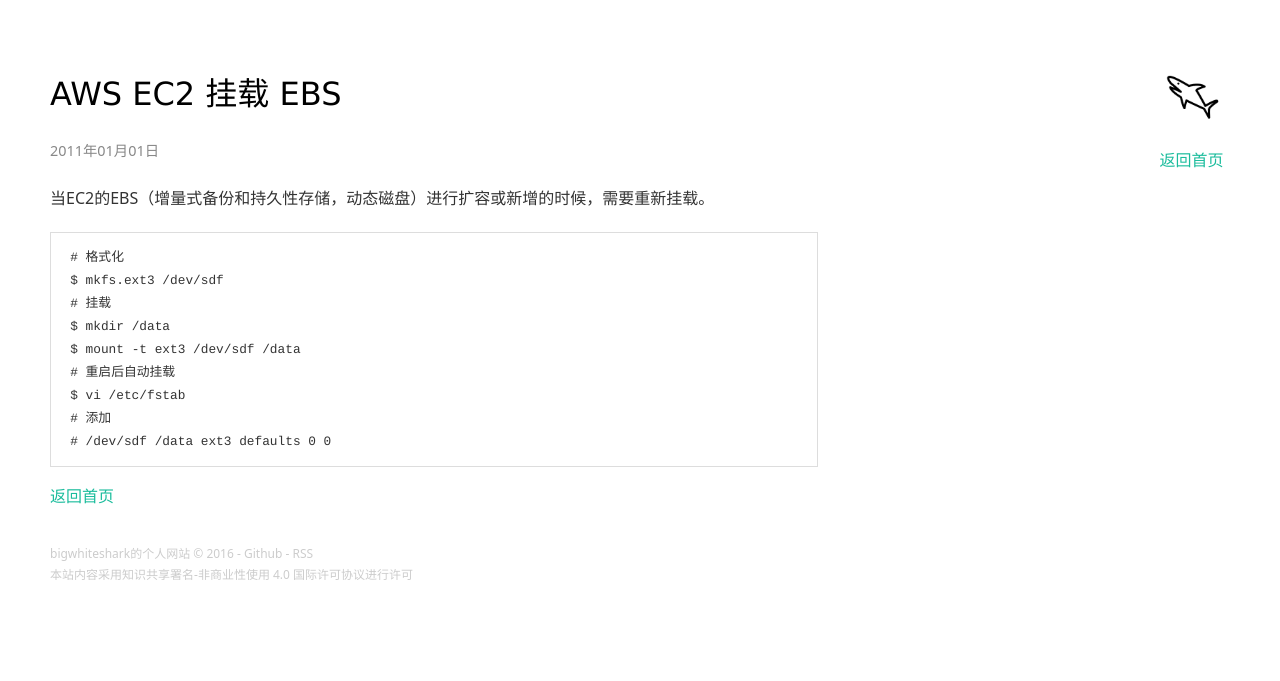
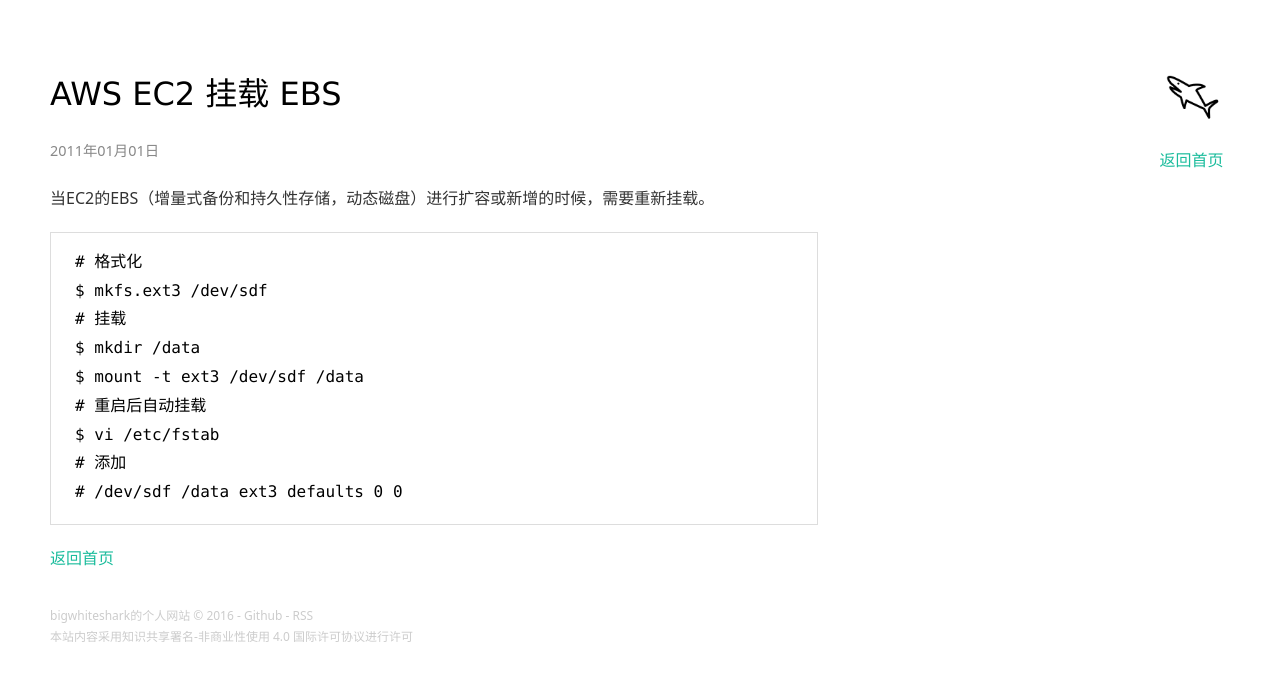
Before and after one commit to bigwhiteshark/bigwhiteshark.github.com, a Jekyll site: the page built from _posts/2011-01-01-aws-ec2-mount-ebs.md, in a window 1280 px wide. Shown: the top 681 px of the page. Built offline with Jekyll 4.4.1, drawn with Linux system fonts in a browser that asks for light colours; Markdown is read by kramdown in place of the engine named in the settings; comment, search, counter and statistics services are not loaded.

Commit message:
first commit

```diff
--- a/_config.yml
+++ b/_config.yml
@@ -41,7 +41,7 @@
       layout: "post"
 
 # Conversion
-highlighter: rouge
+highlighter: prism
 #highlighter: pygments
 
 markdown: redcarpet
--- a/css/main.scss
+++ b/css/main.scss
@@ -7,5 +7,6 @@
 // Import partials from `sass_dir` (defaults to `_sass`)
 @import
         "typo",
-        "base"
+        "base",
+        "prism"
 ;
```
Also changed, not shown: _sass/_prism.scss (renamed from assets/css/prism.css), 1 other file.
